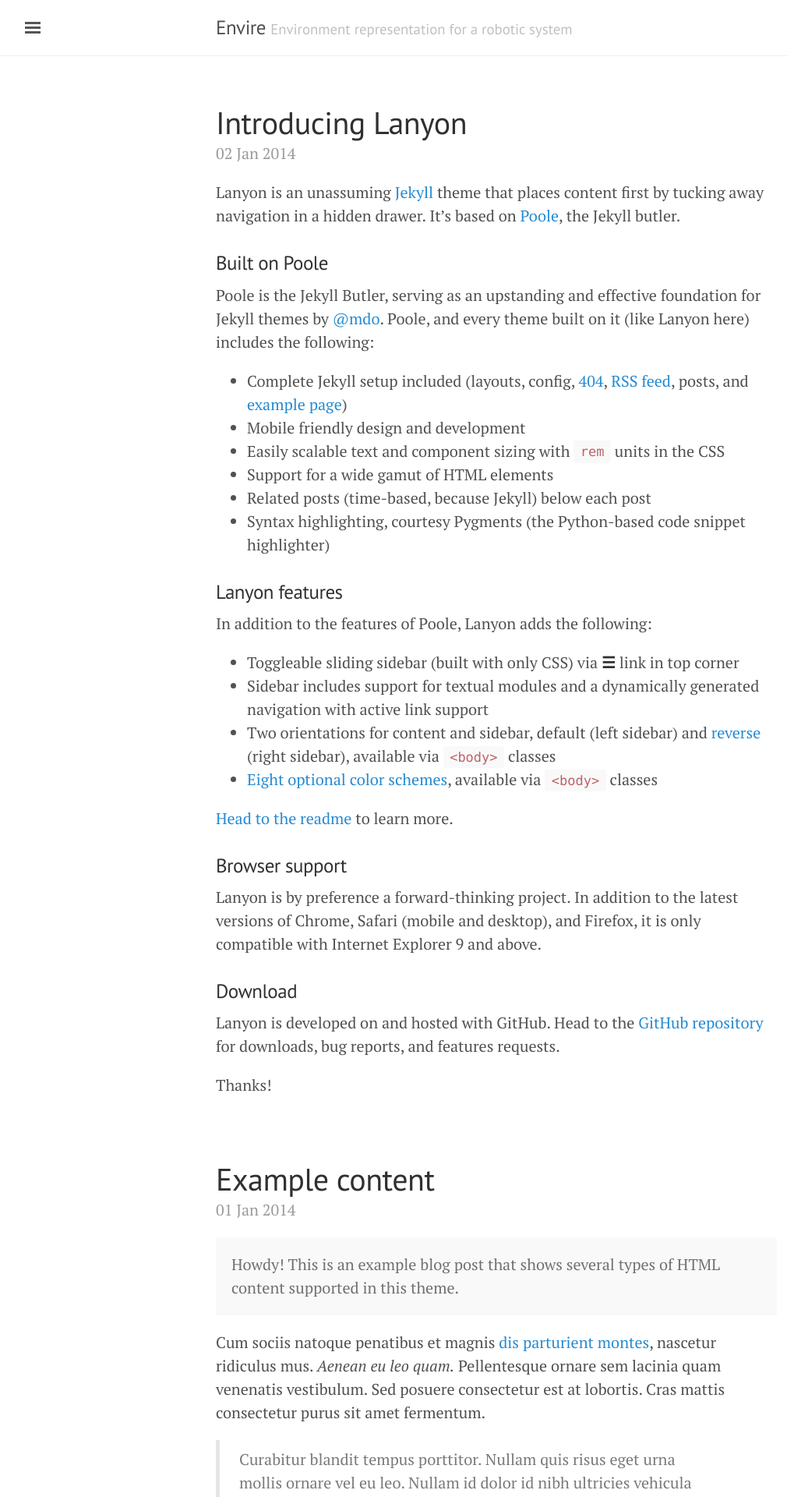
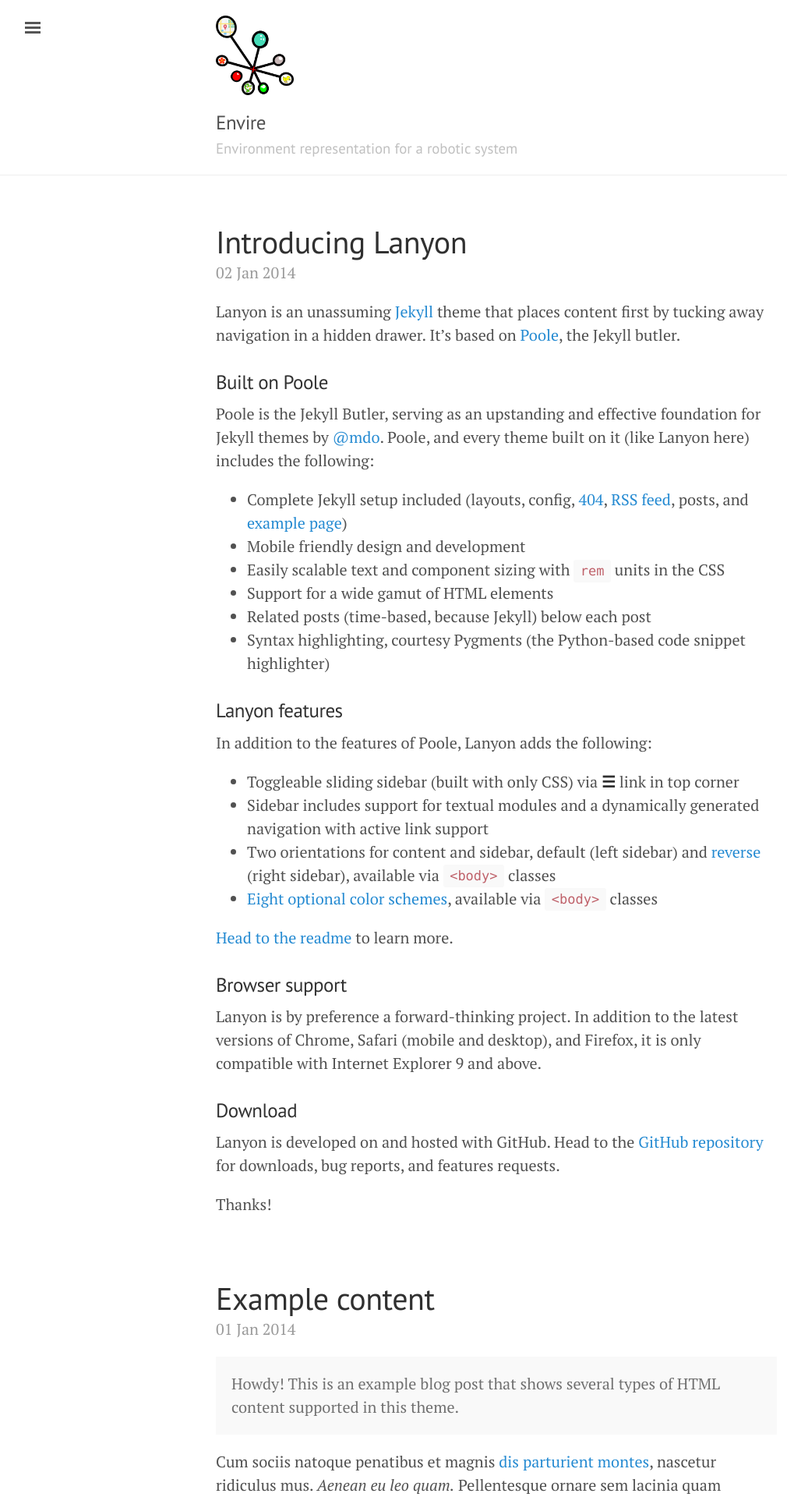
Before and after one commit to envire/envire.github.io, a Jekyll site: the page built from index.html, in a window 1280 px wide. Shown: the top 1920 px of the page at 78% size, without its empty margins (3-1013 px from the left). Built offline with Jekyll 4.4.1, drawn with Linux system fonts in a browser that asks for light colours; the list of posts is cut into pages by our own code.

```diff
--- a/_config.yml
+++ b/_config.yml
@@ -2,7 +2,6 @@
 #
 # Use of `relative_permalinks` ensures post links from the index work properly.
 permalink:           pretty
-relative_permalinks: true
 
 # Setup
 title:               Envire
--- a/_layouts/default.html
+++ b/_layouts/default.html
@@ -13,7 +13,8 @@
       <div class="masthead">
         <div class="container">
           <h3 class="masthead-title">
-            <a href="{{ site.baseurl }}/" title="Home">{{ site.title }}</a>
+            <img src="{{ site.baseurl }}/public/envire_logo_graph.png" width="100"/>
+            <a href="{{ site.baseurl }}/" title="Home">{{ site.title }}</a><br/>
             <small>{{ site.tagline }}</small>
           </h3>
         </div>
```
